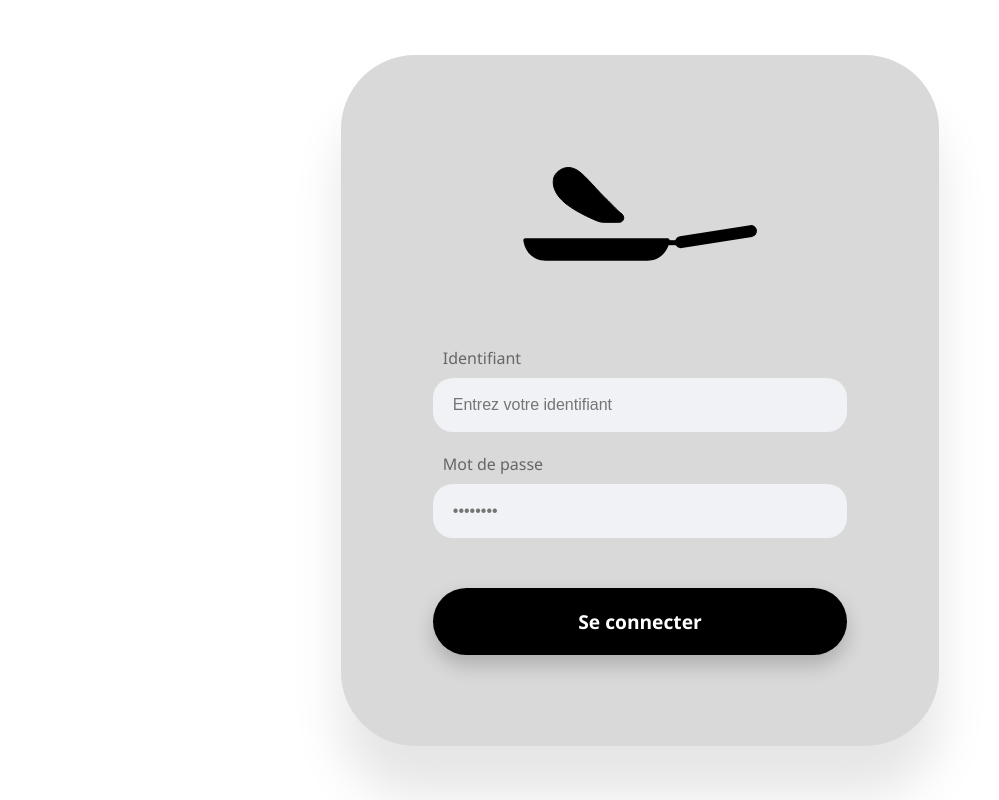
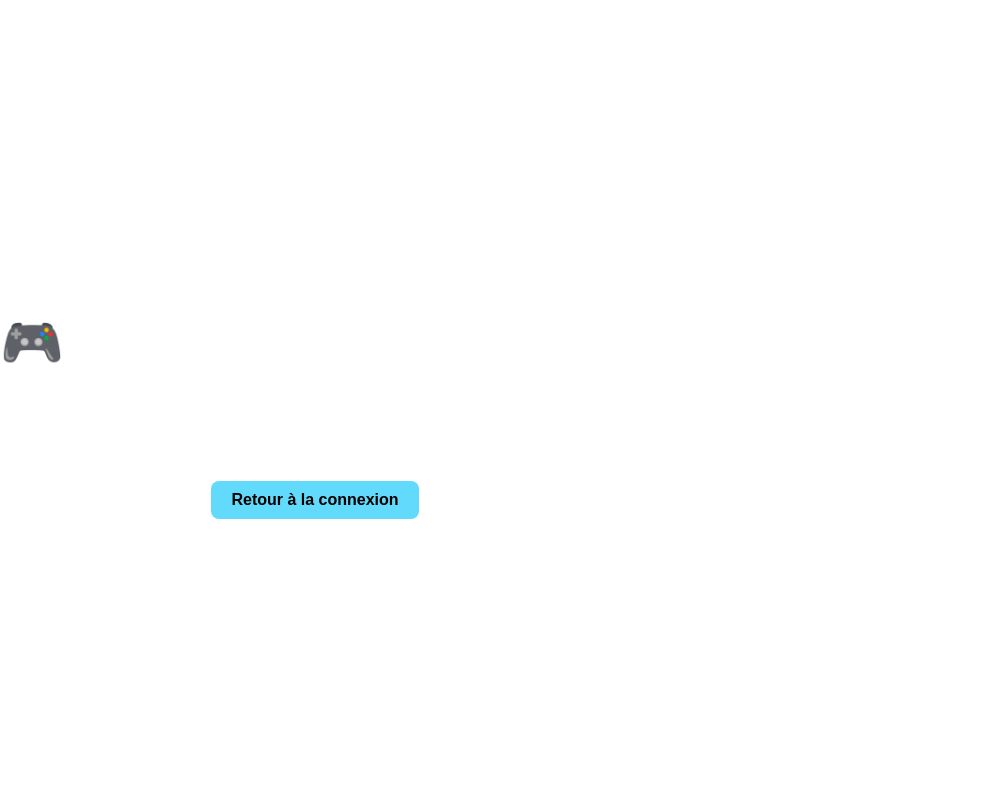
Before and after one commit to Miku-Miku-Beam/Gost-Kitchen, a React (Vite) app: page /game in a window 1280 px wide. Shown: the whole page, without its empty margins (0-999 px from the left). Built offline with nearby package versions, Linux system fonts and the light colour scheme.

Commit message:
fix: refacto code app.tsx

```diff
--- a/package.json
+++ b/package.json
@@ -19,7 +19,8 @@
     "mongodb": "^7.1.0",
     "mongoose": "^9.1.6",
     "react": "^19.2.0",
-    "react-dom": "^19.2.0"
+    "react-dom": "^19.2.0",
+    "react-router-dom": "^7.13.0"
   },
   "devDependencies": {
     "@eslint/js": "^9.39.1",
--- a/src/App.tsx
+++ b/src/App.tsx
@@ -1,134 +1,16 @@
-import React, { useState } from 'react';
-import monlogo from './assets/logo poèle.svg' ;
+import { BrowserRouter as Router, Routes, Route } from 'react-router-dom';
+import LoginForm from './LoginForm'; // On l'importe d'un autre fichier
+import Game from './Game';
 
-const LoginForm: React.FC = () => {
-  const [identifiant, setIdentifiant] = useState('');
-  const [password, setPassword] = useState('');
+function App() {
+  return (
+    <Router>
+      <Routes>
+        <Route path="/" element={<LoginForm />} />
+        <Route path="/game" element={<Game />} />
+      </Routes>
+    </Router>
+  );
+}
 
-  // Style de page
-
-  const containerStyle: React.CSSProperties = {
-    display: 'flex',
-    justifyContent: 'center',
-    alignItems: 'center',
-    minHeight: '100vh',
-    width: '100vw',
-    fontFamily: "'Segoe UI', Tahoma, Geneva, Verdana, sans-serif",
-    margin: 0,
-    padding: 0,
-  };
-
-  const cardStyle: React.CSSProperties = {
-    width: '598px',
-    height: '691px',
-    borderRadius: '74px',
-    backgroundColor: '#D9D9D9',
-    boxShadow: '0 50px 50px rgba(0,0,0,0.1)',
-    display: 'flex',
-    flexDirection: 'column',
-    alignItems: 'center',
-    justifyContent: 'center',
-    padding: '40px',
-    boxSizing: 'border-box'
-  };
-
-
-  const logoStyle: React.CSSProperties = {
-    fontSize: '2rem',
-    color: '#000000',
-    marginBottom: '40px',
-    fontWeight: 'bold'
-  };
-
-  const inputContainerStyle: React.CSSProperties = {
-    width: '80%',
-    marginBottom: '20px',
-    alignItems: 'center',
-    justifyContent: 'center',
-  };
-
-  const labelStyle: React.CSSProperties = {
-    display: 'block',
-    fontSize: '1rem',
-    color: '#666',
-    marginBottom: '8px',
-    paddingLeft: '10px'
-  };
-
-  const inputStyle: React.CSSProperties = {
-    width: '100%',
-    padding: '18px 20px',
-    fontSize: '1rem',
-    color: '#000000',
-    backgroundColor: '#f0f2f5',
-    border: 'none',
-    borderRadius: '20px',
-    outline: 'none',
-    boxSizing: 'border-box',
-    transition: 'all 0.3s ease'
-  };
-
-  const buttonStyle: React.CSSProperties = {
-    width: '80%',
-    padding: '20px',
-    marginTop: '30px',
-    backgroundColor: '#000000',
-    color: '#FFFFFF',
-    fontSize: '1.2rem',
-    fontWeight: 'bold',
-    border: 'none',
-    borderRadius: '50px',
-    cursor: 'pointer',
-    boxShadow: '0 10px 20px rgba(0,0,0,0.2)'
-  };
-
-
-  return (
-    <div style={containerStyle}>
-      <div style={cardStyle}>
-
-        {/* Logo ici */}
-        <h1 style={logoStyle}>
-          <img src={monlogo} alt="Logo" style={logoStyle} />
-        </h1>
-
-        {/* Champ Identifiant */}
-        <div style={inputContainerStyle}>
-          <label style={labelStyle}>Identifiant</label>
-          <input
-            type="text"
-            value={identifiant}
-            onChange={(e) => setIdentifiant(e.target.value)}
-            style={inputStyle}
-            placeholder="Entrez votre identifiant"
-          />
-        </div>
-
-        {/* Champ Mot de passe */}
-        <div style={inputContainerStyle}>
-          <label style={labelStyle}>Mot de passe</label>
-          <input
-            type="password"
-            value={password}
-            onChange={(e) => setPassword(e.target.value)}
-            style={inputStyle}
-            placeholder="••••••••"
-          />
-        </div>
-
-        {/* Bouton */}
-        <button
-          style={buttonStyle}
-          onMouseOver={(e) => (e.currentTarget.style.transform = 'scale(1.02)')}
-          onMouseOut={(e) => (e.currentTarget.style.transform = 'scale(1)')}
-
-        >
-          Se connecter
-        </button>
-
-      </div>
-    </div>
-  );
-};
-
-export default LoginForm;
+export default App;
--- a/src/Game.tsx
+++ b/src/Game.tsx
@@ -0,0 +1,38 @@
+import React from 'react';
+import { useNavigate } from 'react-router-dom';
+
+const Game: React.FC = () => {
+  const navigate = useNavigate();
+
+  const containerStyle: React.CSSProperties = {
+    display: 'flex',
+    flexDirection: 'column',
+    justifyContent: 'center',
+    alignItems: 'center',
+    color: 'white',
+    fontFamily: 'Arial, sans-serif'
+  };
+
+  const buttonStyle: React.CSSProperties = {
+    marginTop: '20px',
+    padding: '10px 20px',
+    cursor: 'pointer',
+    borderRadius: '8px',
+    border: 'none',
+    backgroundColor: '#61dafb',
+    fontWeight: 'bold'
+  };
+
+  return (
+    <div style={containerStyle}>
+      <h1>🎮 Bienvenue dans le Jeu</h1>
+      <p>La partie commence bientôt...</p>
+
+      <button style={buttonStyle} onClick={() => navigate('/')}>
+        Retour à la connexion
+      </button>
+    </div>
+  );
+};
+
+export default Game;
--- /dev/null
+++ b/src/LoginForm.css
@@ -0,0 +1,6 @@
+body, html {
+  margin: 0;
+  padding: 0;
+  height: 100%;
+  box-sizing: border-box;
+}
--- /dev/null
+++ b/src/LoginForm.tsx
@@ -0,0 +1,144 @@
+import React, { useState } from 'react';
+import monlogo from './assets/logo poèle.svg' ;
+import { useNavigate } from 'react-router-dom';
+
+const LoginForm: React.FC = () => {
+  const [identifiant, setIdentifiant] = useState('');
+  const [password, setPassword] = useState('');
+  const navigate = useNavigate();
+
+
+  const handleLogin = () => {
+    if (identifiant !== "") {
+      navigate('/game');
+    } else {
+      alert("Veuillez entrer un identifiant");
+    }
+  };
+  // Style de page
+
+  const containerStyle: React.CSSProperties = {
+    display: 'flex',
+    justifyContent: 'center',
+    alignItems: 'center',
+    minHeight: '100vh',
+    width: '100vw',
+    fontFamily: "'Segoe UI', Tahoma, Geneva, Verdana, sans-serif",
+    margin: 0,
+    padding: 0,
+  };
+
+  const cardStyle: React.CSSProperties = {
+    width: '598px',
+    height: '691px',
+    borderRadius: '74px',
+    backgroundColor: '#D9D9D9',
+    boxShadow: '0 50px 50px rgba(0,0,0,0.1)',
+    display: 'flex',
+    flexDirection: 'column',
+    alignItems: 'center',
+    justifyContent: 'center',
+    padding: '40px',
+    boxSizing: 'border-box'
+  };
+
+
+  const logoStyle: React.CSSProperties = {
+    fontSize: '2rem',
+    color: '#000000',
+    marginBottom: '40px',
+    fontWeight: 'bold'
+  };
+
+  const inputContainerStyle: React.CSSProperties = {
+    width: '80%',
+    marginBottom: '20px',
+    alignItems: 'center',
+    justifyContent: 'center',
+  };
+
+  const labelStyle: React.CSSProperties = {
+    display: 'block',
+    fontSize: '1rem',
+    color: '#666',
+    marginBottom: '8px',
+    paddingLeft: '10px'
+  };
+
+  const inputStyle: React.CSSProperties = {
+    width: '100%',
+    padding: '18px 20px',
+    fontSize: '1rem',
+    color: '#000000',
+    backgroundColor: '#f0f2f5',
+    border: 'none',
+    borderRadius: '20px',
+    outline: 'none',
+    boxSizing: 'border-box',
+    transition: 'all 0.3s ease'
+  };
+
+  const buttonStyle: React.CSSProperties = {
+    width: '80%',
+    padding: '20px',
+    marginTop: '30px',
+    backgroundColor: '#000000',
+    color: '#FFFFFF',
+    fontSize: '1.2rem',
+    fontWeight: 'bold',
+    border: 'none',
+    borderRadius: '50px',
+    cursor: 'pointer',
+    boxShadow: '0 10px 20px rgba(0,0,0,0.2)'
+  };
+
+
+  return (
+      <div style={containerStyle}>
+        <div style={cardStyle}>
+
+          {/* Logo ici */}
+          <h1 style={logoStyle}>
+            <img src={monlogo} alt="Logo" style={logoStyle} />
+          </h1>
+
+          {/* Champ Identifiant */}
+          <div style={inputContainerStyle}>
+            <label style={labelStyle}>Identifiant</label>
+            <input
+              type="text"
+              value={identifiant}
+              onChange={(e) => setIdentifiant(e.target.value)}
+              style={inputStyle}
+              placeholder="Entrez votre identifiant"
+            />
+          </div>
+
+          {/* Champ Mot de passe */}
+          <div style={inputContainerStyle}>
+            <label style={labelStyle}>Mot de passe</label>
+            <input
+              type="password"
+              value={password}
+              onChange={(e) => setPassword(e.target.value)}
+              style={inputStyle}
+              placeholder="••••••••"
+            />
+          </div>
+
+          {/* Bouton */}
+          <button
+            onClick={handleLogin}
+            style={buttonStyle}
+            onMouseOver={(e) => (e.currentTarget.style.transform = 'scale(1.02)')}
+            onMouseOut={(e) => (e.currentTarget.style.transform = 'scale(1)')}
+          >
+            Se connecter
+          </button>
+
+        </div>
+      </div>
+  );
+};
+
+export default LoginForm;
```
Also changed, not shown: 1 other file (tests, documents, lock files or other folders).
